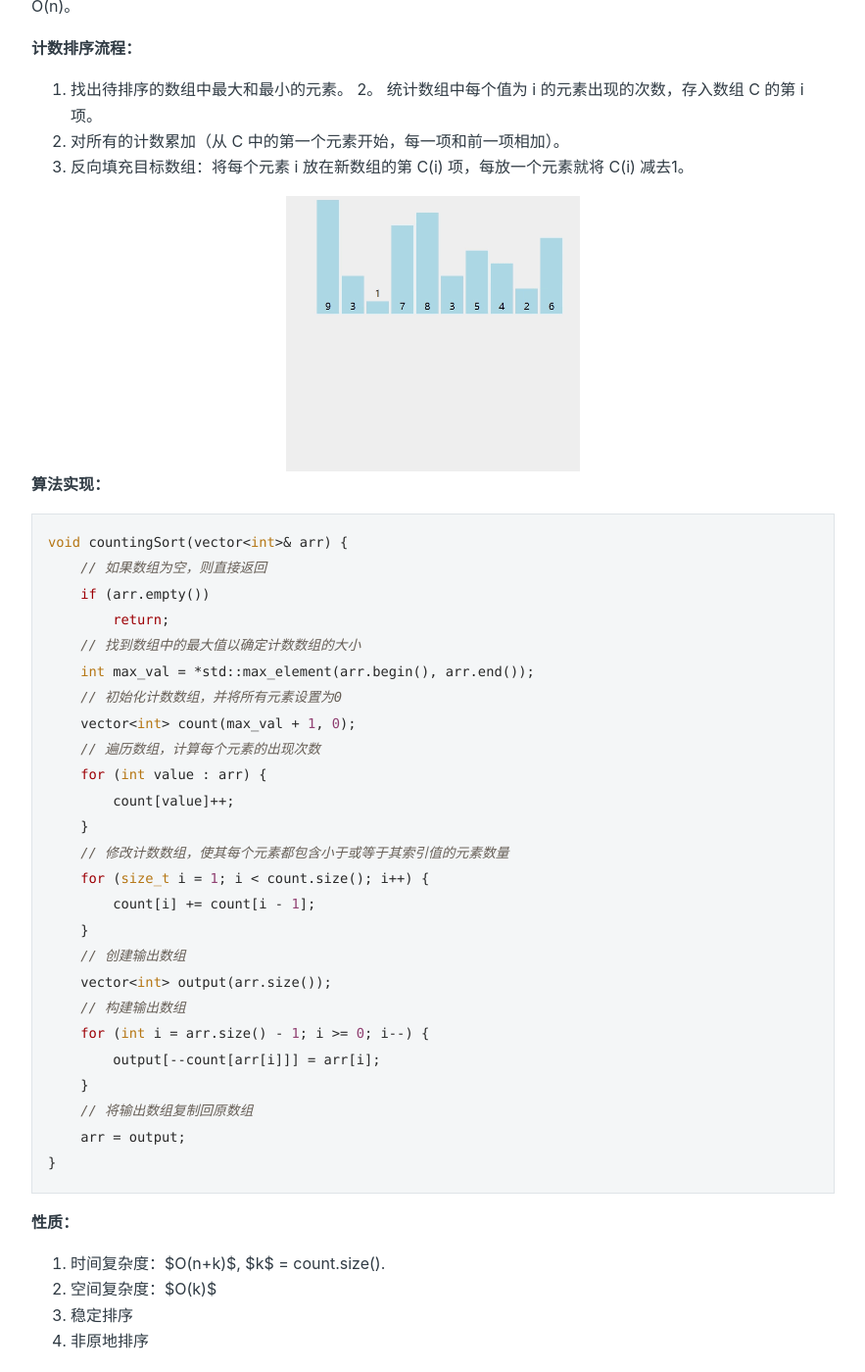
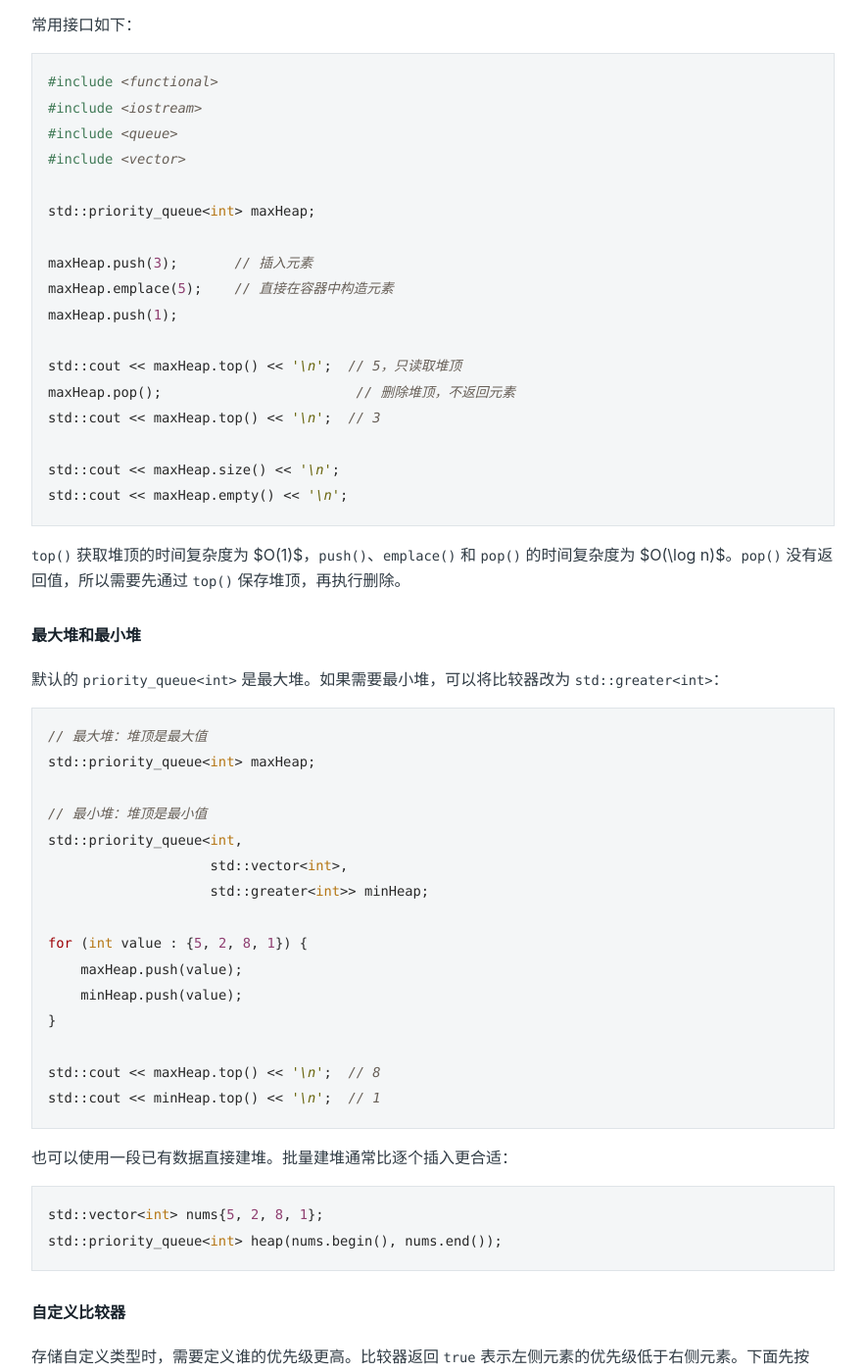
Before and after one commit to LiuJiyu20000308/Liujiyu20000308.github.io, a Jekyll site: the page built from _posts/2024-8-10-Sort.md, in a window 1280 px wide and 1400 px high, scrolled down 10977 px. Shown: the whole window at 98% size, without its empty margins (198-1081 px from the left). Built offline with Jekyll 4.4.1, drawn with Linux system fonts in a browser that asks for light colours; some of the changed text lies outside the part shown.

Commit message:
Document priority queue usage

````diff
--- a/_posts/2024-8-10-Sort.md
+++ b/_posts/2024-8-10-Sort.md
@@ -331,6 +331,137 @@ void heapSort(vector<int>& arr) {
 ```
 最大堆排序是从小到大，最小堆是从大到小。
 对应C++数据结构是priority_queue, 默认的是std::less比较，堆顶是最大的元素。
+
+### `priority_queue` 的使用
+
+`std::priority_queue` 是 C++ 标准库提供的优先队列，底层容器默认使用 `vector`，内部通过堆维护最高优先级的元素。它的模板参数为：
+
+```cpp
+std::priority_queue<T, Container, Compare>
+```
+
+- `T`：元素类型；
+- `Container`：底层容器，默认是 `std::vector<T>`；
+- `Compare`：比较规则，默认是 `std::less<T>`，因此默认得到最大堆。
+
+常用接口如下：
+
+```cpp
+#include <functional>
+#include <iostream>
+#include <queue>
+#include <vector>
+
+std::priority_queue<int> maxHeap;
+
+maxHeap.push(3);       // 插入元素
+maxHeap.emplace(5);    // 直接在容器中构造元素
+maxHeap.push(1);
+
+std::cout << maxHeap.top() << '\n';  // 5，只读取堆顶
+maxHeap.pop();                        // 删除堆顶，不返回元素
+std::cout << maxHeap.top() << '\n';  // 3
+
+std::cout << maxHeap.size() << '\n';
+std::cout << maxHeap.empty() << '\n';
+```
+
+`top()` 获取堆顶的时间复杂度为 $O(1)$，`push()`、`emplace()` 和 `pop()` 的时间复杂度为 $O(\log n)$。`pop()` 没有返回值，所以需要先通过 `top()` 保存堆顶，再执行删除。
+
+#### 最大堆和最小堆
+
+默认的 `priority_queue<int>` 是最大堆。如果需要最小堆，可以将比较器改为 `std::greater<int>`：
+
+```cpp
+// 最大堆：堆顶是最大值
+std::priority_queue<int> maxHeap;
+
+// 最小堆：堆顶是最小值
+std::priority_queue<int,
+                    std::vector<int>,
+                    std::greater<int>> minHeap;
+
+for (int value : {5, 2, 8, 1}) {
+    maxHeap.push(value);
+    minHeap.push(value);
+}
+
+std::cout << maxHeap.top() << '\n';  // 8
+std::cout << minHeap.top() << '\n';  // 1
+```
+
+也可以使用一段已有数据直接建堆。批量建堆通常比逐个插入更合适：
+
+```cpp
+std::vector<int> nums{5, 2, 8, 1};
+std::priority_queue<int> heap(nums.begin(), nums.end());
+```
+
+#### 自定义比较器
+
+存储自定义类型时，需要定义谁的优先级更高。比较器返回 `true` 表示左侧元素的优先级低于右侧元素。下面先按 `priority` 从大到小处理；优先级相同时，先处理 `timestamp` 更小的任务：
+
+```cpp
+struct Task {
+    int priority;
+    int timestamp;
+    int taskId;
+};
+
+struct TaskCompare {
+    bool operator()(const Task& lhs, const Task& rhs) const {
+        if (lhs.priority != rhs.priority) {
+            return lhs.priority < rhs.priority;
+        }
+        return lhs.timestamp > rhs.timestamp;
+    }
+};
+
+std::priority_queue<Task, std::vector<Task>, TaskCompare> tasks;
+
+tasks.push({2, 100, 1});
+tasks.push({3, 120, 2});
+tasks.push({3, 110, 3});
+
+Task next = tasks.top();
+// next.taskId == 3：priority 最大，且 timestamp 更小
+tasks.pop();
+```
+
+#### 使用最小堆求最大的 K 个元素
+
+遍历数据时只保留大小为 K 的最小堆。堆顶是当前 K 个最大元素中最小的一个；遇到更大的值时替换堆顶，空间复杂度为 $O(K)$，时间复杂度为 $O(n\log K)$。
+
+```cpp
+std::vector<int> findKLargest(const std::vector<int>& nums, int k) {
+    if (k <= 0) {
+        return {};
+    }
+
+    std::priority_queue<int,
+                        std::vector<int>,
+                        std::greater<int>> heap;
+
+    for (int value : nums) {
+        if (static_cast<int>(heap.size()) < k) {
+            heap.push(value);
+        } else if (value > heap.top()) {
+            heap.pop();
+            heap.push(value);
+        }
+    }
+
+    std::vector<int> result;
+    while (!heap.empty()) {
+        result.push_back(heap.top());
+        heap.pop();
+    }
+    std::reverse(result.begin(), result.end());
+    return result;
+}
+```
+
+`priority_queue` 只保证堆顶元素具有最高优先级，并不保证底层所有元素整体有序；它也不提供迭代器、随机访问或直接修改堆中任意元素的接口。如果元素优先级发生变化，通常需要删除旧记录后重新插入，或者采用“新记录入堆、旧记录懒删除”的方式处理。
 
 **性质：**
 1. 时间复杂度：最坏为$O(n\log n)$
````
